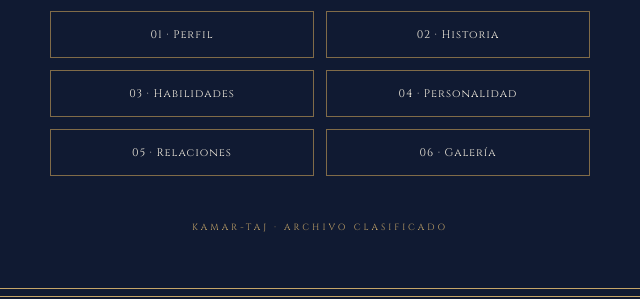
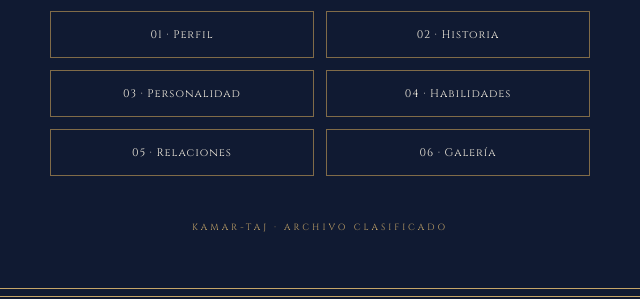
Before and after one commit to eevengel/seraphine, a plain HTML site: page index.html in a window 1280 px wide. Shown: the part 492-791 px from the top of the page, 320-960 px from the left. Drawn offline with nearby package versions, Linux system fonts and the light colour scheme.

Commit message:
Update index.html

```diff
--- a/index.html
+++ b/index.html
@@ -150,8 +150,8 @@
     <nav class="navigation">
       <a href="profile.html">01 · Perfil</a>
       <a href="history.html">02 · Historia</a>
-      <a href="abilities.html">03 · Habilidades</a>
-      <a href="personality.html">04 · Personalidad</a>
+      <a href="personality.html">03 · Personalidad</a>
+      <a href="abilities.html">04 · Habilidades</a>
       <a href="relations.html">05 · Relaciones</a>
       <a href="gallery.html">06 · Galería</a>
     </nav>
```
